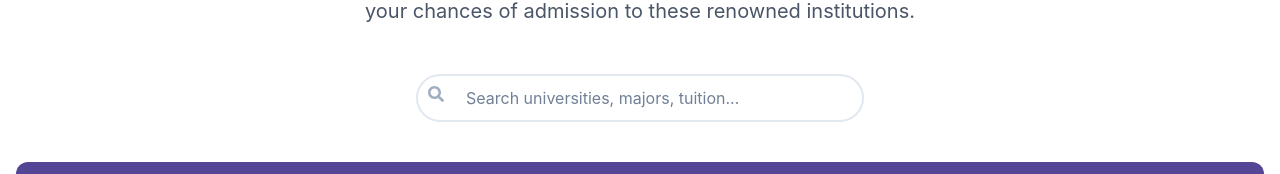
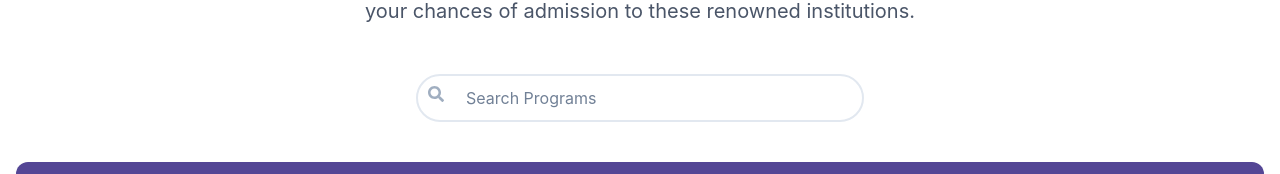
Before and after one commit to amatureApe/chinastudyhub, a Next.js app: page /partners in a window 1280 px wide. Shown: the part 334-508 px from the top of the page. Built offline with nearby package versions, Linux system fonts and the light colour scheme.

Commit message:
fix search

```diff
--- a/src/app/partners/page.tsx
+++ b/src/app/partners/page.tsx
@@ -40,33 +40,19 @@ export default function Partners() {
         let totalMatches = 0
 
         universityData.slice(1).forEach((university) => {
-            // Check if university name or other fields match
-            const universityMatches = university.University.toLowerCase().includes(searchLower) ||
-                university['Annual Tuition'].toLowerCase().includes(searchLower) ||
-                university['Chinese (HSK≥)'].toLowerCase().includes(searchLower) ||
-                university.English.toLowerCase().includes(searchLower) ||
-                university.Other.toLowerCase().includes(searchLower)
-
             // Filter majors that match the search term
             const matchingMajors = university.Majors
                 ? university.Majors.split('\n')
                     .filter(major => major.toLowerCase().includes(searchLower))
                 : []
 
-            // Include university if it matches OR if it has matching majors
-            if (universityMatches || matchingMajors.length > 0) {
-                if (universityMatches) {
-                    // If university-level match, show all majors and count them
-                    results.push(university)
-                    totalMatches += university.Majors ? university.Majors.split('\n').length : 0
-                } else {
-                    // If only major-level matches, show only matching majors
-                    results.push({
-                        ...university,
-                        Majors: matchingMajors.join('\n')
-                    })
-                    totalMatches += matchingMajors.length
-                }
+            // Include university only if it has matching majors
+            if (matchingMajors.length > 0) {
+                results.push({
+                    ...university,
+                    Majors: matchingMajors.join('\n')
+                })
+                totalMatches += matchingMajors.length
             }
         })
 
@@ -93,16 +79,16 @@ export default function Partners() {
                     </VStack>
 
                     {/* Search Input */}
-                    <Box maxW="md" w="full" mb={-10}>
+                    <Box maxW={{ base: "full", md: "md" }} w="full" mb={-10} px={{ base: 4, md: 0 }}>
                         <InputGroup>
                             <InputLeftElement pointerEvents="none">
                                 <Icon as={FaSearch} color="gray.400" />
                             </InputLeftElement>
                             <Input
-                                placeholder="Search universities, majors, tuition..."
+                                placeholder="Search Programs"
                                 value={searchTerm}
                                 onChange={(e) => setSearchTerm(e.target.value)}
-                                size="lg"
+                                size={{ base: "md", md: "lg" }}
                                 borderRadius="full"
                                 bg="white"
                                 border="2px solid"
@@ -112,7 +98,7 @@ export default function Partners() {
                             />
                         </InputGroup>
                         {searchTerm && (
-                            <Text fontSize="sm" color="gray.600" mt={2} textAlign="center">
+                            <Text fontSize={{ base: "xs", md: "sm" }} color="gray.600" mt={2} textAlign="center">
                                 Found {totalMatches} program{totalMatches !== 1 ? 's' : ''} across {filteredData.length} universit{filteredData.length !== 1 ? 'ies' : 'y'}
                             </Text>
                         )}
```
